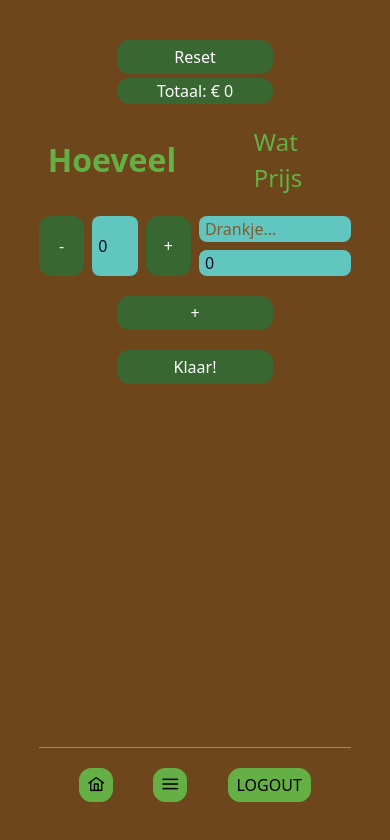
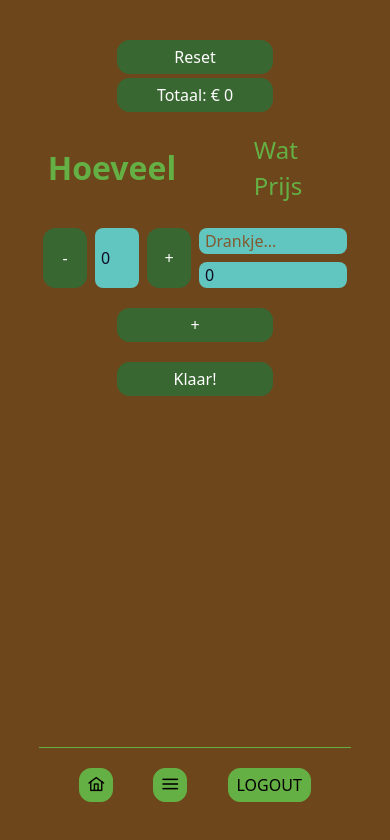
Before and after one commit to S-D-V-A-S-M-V-V-I-C-T-S-S-BAGGER/BAGGER-Vue, a Vue app: page /turf in a window 390 px wide. Both pictures are taken after a click on the button "Reset". Shown: the top 840 px of the page. Built offline with nearby package versions, Linux system fonts and the light colour scheme.

Commit message:
feat(turf): #17 Fixed some styling issues regarding padding and margins

```diff
--- a/src/components/TurfLine.vue
+++ b/src/components/TurfLine.vue
@@ -29,7 +29,7 @@
 </script>
 
 <template>
-  <div id="line" class="grid grid-rows-1 grid-cols-2 gap-2
+  <div id="line" class="grid grid-rows-1 grid-cols-2 gap-2 px-1
                         md:grid-cols-[15vw_25vw]">
 
     <div id="counter" class="row-start-1 col-start-1 col-span-1
--- a/src/views/Occasions.vue
+++ b/src/views/Occasions.vue
@@ -119,7 +119,7 @@ function isSelectedOccasion(name: string | undefined, date: string | undefined)
       <BaggerInput v-model="date" type="date" :placeholder="new Date().toLocaleDateString()" />
 
       <div id="popup-buttons"
-           class="flex flex-row gap-x-2 justify-between w-[100%] md:justify-evenly">
+           class="flex flex-row gap-x-2 justify-center w-full md:justify-evenly">
         <BaggerButton :isPrimary=false customStyling="min-w-fit md:w-[8vw]" @click="popup = false">
           Annuleer
         </BaggerButton>
--- a/src/views/Turf.vue
+++ b/src/views/Turf.vue
@@ -63,7 +63,7 @@ onMounted(() => {
     <div id="total" class="flex flex-col gap-y-1">
       <BaggerButton :isPrimary=false customStyling="w-[40vw] md:w-[15vw]" @click="resetTurf">Reset
       </BaggerButton>
-      <div id="total" class="bg-secondary text-white border-secondary border rounded-xl px-2 w-[40vw] text-center
+      <div id="total" class="bg-secondary text-white border-secondary border rounded-xl px-2 py-1 w-[40vw] text-center
                                md:w-[15vw] md:px-5 md:py-1">Totaal: € {{ turfStore.total }}
       </div>
     </div>
@@ -78,10 +78,10 @@ onMounted(() => {
       </div>
     </div>
 
-    <div id="lines-wrapper" class="w-[80vw] h-[65vh] flex flex-col items-center gap-y-5 overflow-y-auto
-                                    md:w-[45vw] md:h-[60vh]">
+    <div id="lines-wrapper" class="w-[80vw] h-[60vh] flex flex-col items-center gap-y-5 overflow-y-auto
+                                    md:w-[45vw] md:h-[50vh]">
 
-      <div id="turf-lines" class="w-full flex flex-col gap-y-5 ">
+      <div id="turf-lines" class="w-full flex flex-col gap-y-5 mt-1">
         <TurfLine v-for="(line, i) in turfStore.lines" :key="`${resets}-${i}`" :index="i"
                   @turf-line="totalUpdate"
         />
```
